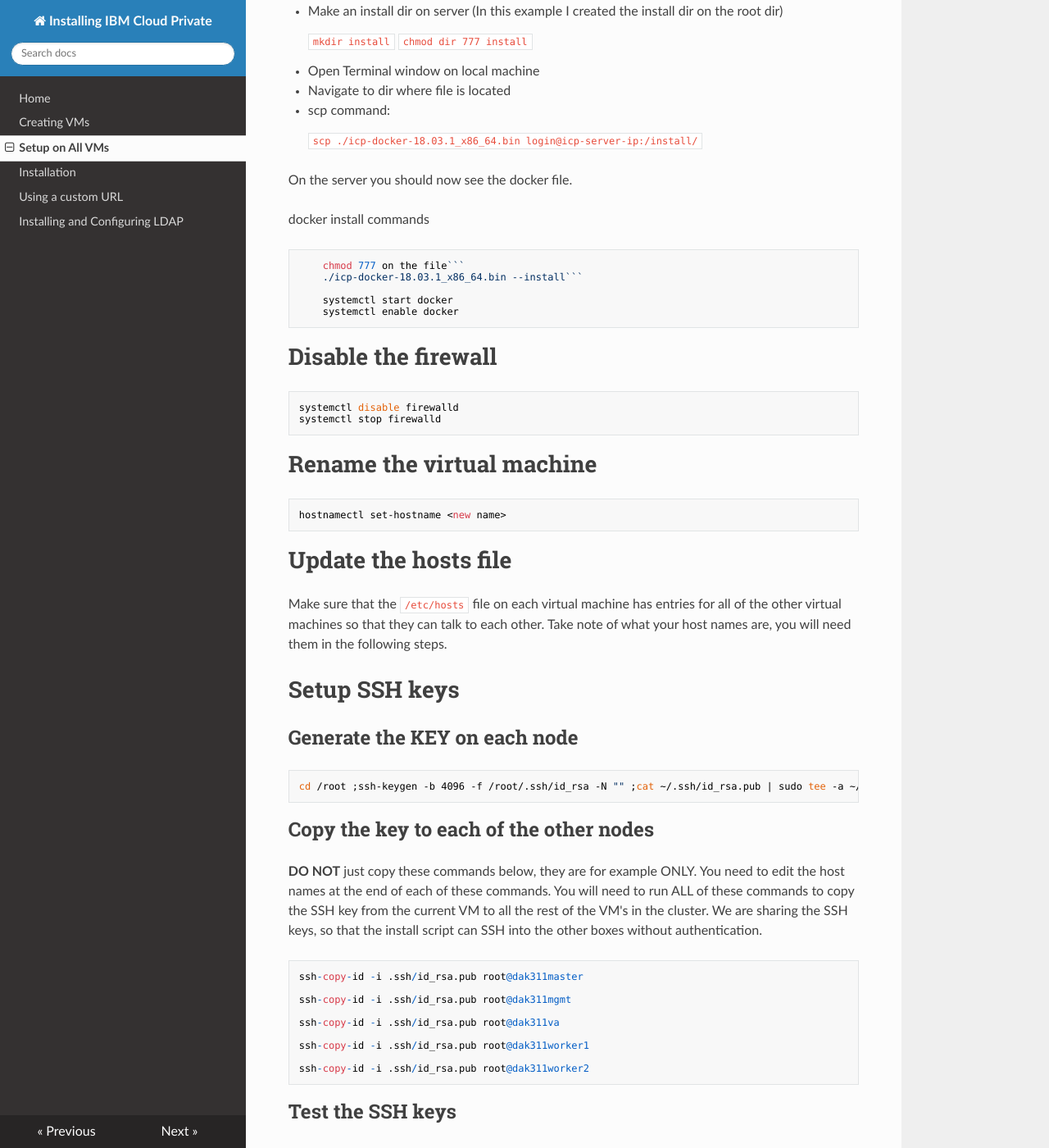
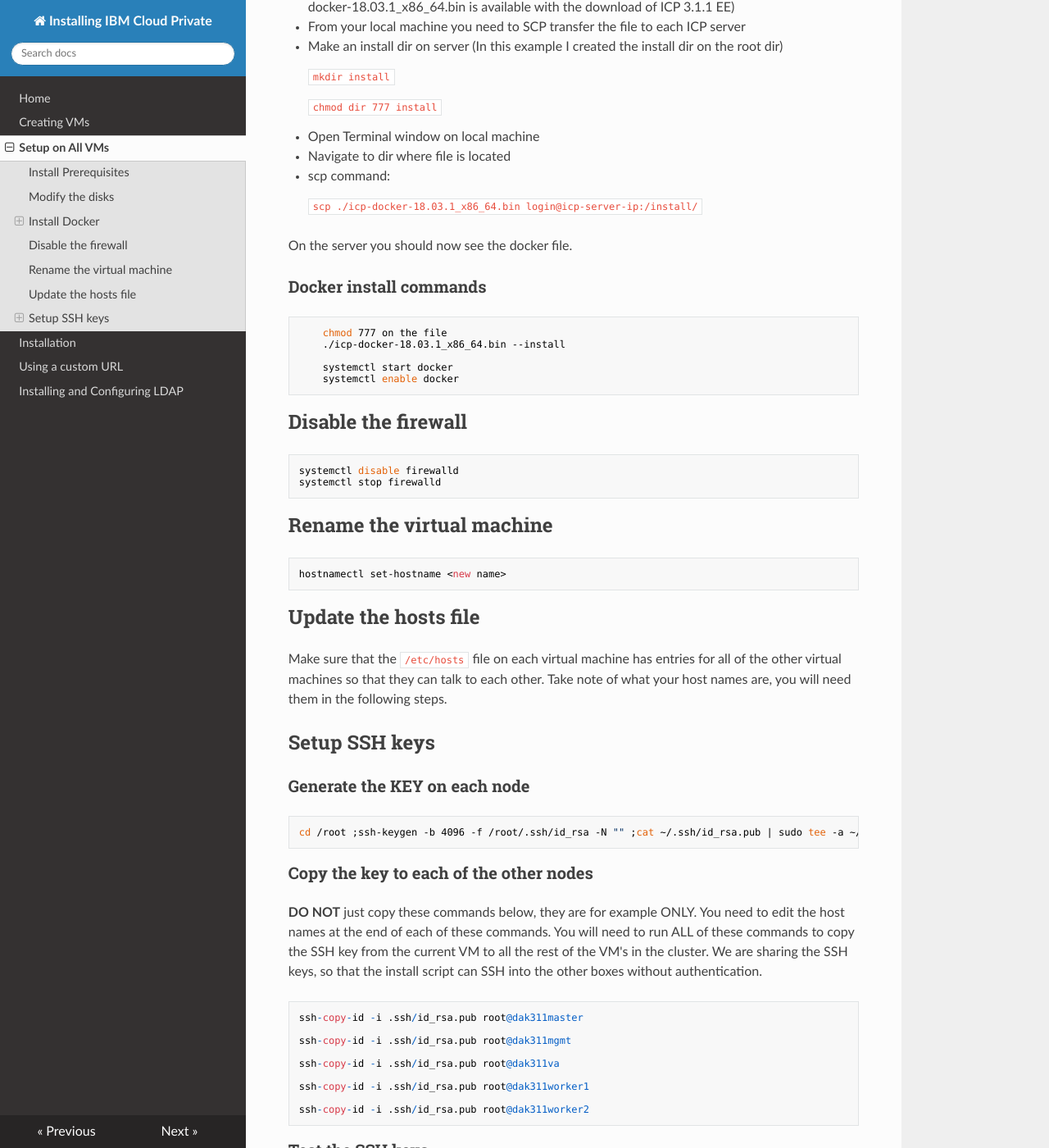
Before and after one commit to IBM-ICP-CoC/ICP-311-Install, an MkDocs documentation site: the page built from docs/setupall.md, in a window 1280 px wide and 1400 px high, scrolled down 1595 px. Shown: the whole window at 82% size. Built offline with MkDocs 1.6.1, drawn with Linux system fonts in a browser that asks for light colours; nearby versions of some CDN libraries.

Commit message:
updates from Darrell feedback

````diff
--- a/docs/setupall.md
+++ b/docs/setupall.md
@@ -12,7 +12,7 @@ To install IBM Cloud Private you first need to prepare all of your virtual machi
     We have added an additional script to the repo that will expand the `/var` directory only. We have found that the space requirements for v3.1.1 have changed from previous the version. For this reason, we have a 3rd script you can choose to use if you only want to increase the size of the `/var` directory.
     [modify_fs_v3.sh](files/modify_fs_v3.sh) will prepare the disk and move the `/var` directorie to the additional disk provisioned when the VMs were created.
 
-#Install Prerequisites
+## Install Prerequisites
 
 !!! note
     The first time you make a secure connection to a remote machine you may see this message:
@@ -28,15 +28,20 @@ To install IBM Cloud Private you first need to prepare all of your virtual machi
 - Execute the script: `./install_prereqs.sh`
 
 
-#Modify the disks
+## Modify the disks
 
 When the virtual machine was created two additional disks were added to the configuration, but they are not yet configured inside the virtual machine.  These two disks are to be used for the `/opt` and `/var` directories.
 
 - Download [modify_fs_v2.sh](files/modify_fs_v2.sh) and use `scp` to transfer it to the virtual machine.
-- Inside of the virtual machine use this command to change permissions: `chmod 777 modify_fs_v2.sh`
-- Execute the script: `./modify_fs_v2.sh 199 499` <--- The parameters correspond to the sizes of `Disk 1` and `Disk 2` (minus 1)
+- Inside of the virtual machine use this command to change permissions:
 
-#Install Docker
+    `chmod 777 modify_fs_v2.sh`
+
+- Execute the script:
+
+    `./modify_fs_v2.sh 199 499` <--- The parameters correspond to the sizes of `Disk 1` and `Disk 2` (minus 1)
+
+## Install Docker
 
 - SCP copy the docker file (This is the IBM Docker Enterprise version) to your local machine
     (icp-docker-18.03.1_x86_64.bin is available with the download of ICP 3.1.1 EE)
@@ -44,6 +49,7 @@ When the virtual machine was created two additional disks were added to the conf
 - Make an install dir on server (In this example I created the install dir on the root dir)
 
     ```mkdir install ```
+
     ```chmod dir 777 install```
 
 - Open Terminal window on local machine
@@ -54,44 +60,44 @@ When the virtual machine was created two additional disks were added to the conf
 
 On the server you should now see the docker file.
 
-docker install commands
+### Docker install commands
 
 ```
-    chmod 777 on the file```
-    ./icp-docker-18.03.1_x86_64.bin --install```
+    chmod 777 on the file
+    ./icp-docker-18.03.1_x86_64.bin --install
 
     systemctl start docker
     systemctl enable docker
 ```
 
-#Disable the firewall
+## Disable the firewall
 ```
 systemctl disable firewalld
 systemctl stop firewalld
 ```
 
 
-#Rename the virtual machine
+## Rename the virtual machine
 
 ```
 hostnamectl set-hostname <new name>
 ```
 
 
-#Update the hosts file
+## Update the hosts file
 
 Make sure that the `/etc/hosts` file on each virtual machine has entries for all of the other virtual machines so that they can talk to each other. Take note of what your host names are, you will need them in the following steps.
 
 
-#Setup SSH keys
+## Setup SSH keys
 
-##Generate the KEY on each node
+### Generate the KEY on each node
 
 ```
 cd /root ;ssh-keygen -b 4096 -f /root/.ssh/id_rsa -N "" ;cat ~/.ssh/id_rsa.pub | sudo tee -a ~/.ssh/authorized_keys
 ```
 
-##Copy the key to each of the other nodes
+### Copy the key to each of the other nodes
 
 **DO NOT** just copy these commands below, they are for example ONLY. You need to edit the host names at the end of each of these commands. You will need to run ALL of these commands to copy the SSH key from the current VM to all the rest of the VM's in the cluster. We are sharing the SSH keys, so that the install script can SSH into the other boxes without authentication.
 ```
@@ -106,7 +112,7 @@ ssh-copy-id -i .ssh/id_rsa.pub root@dak311worker1
 ssh-copy-id -i .ssh/id_rsa.pub root@dak311worker2
 ```
 
-##Test the SSH keys
+### Test the SSH keys
 
 You can perform a simple test to ensure that the SSH keys are setup correctly. At this point you should be able to SSH into any one of the VM's from any one of the VM's. Try it out and spot check the SSH keys.
 
````
Also changed, not shown: other parts of docs/setupall.md (+2 -1 lines), docs/index.md (+5 -6 lines), docs/installicp.md (+35 -31 lines).
